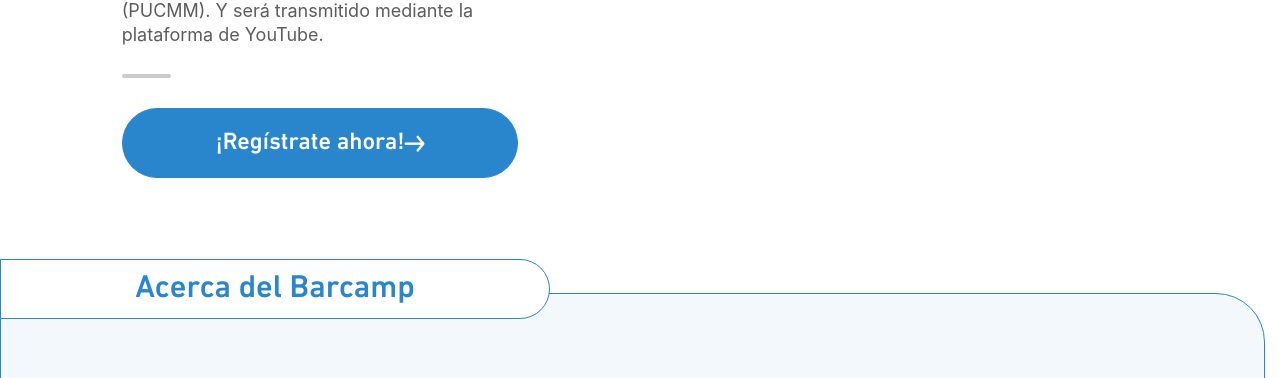
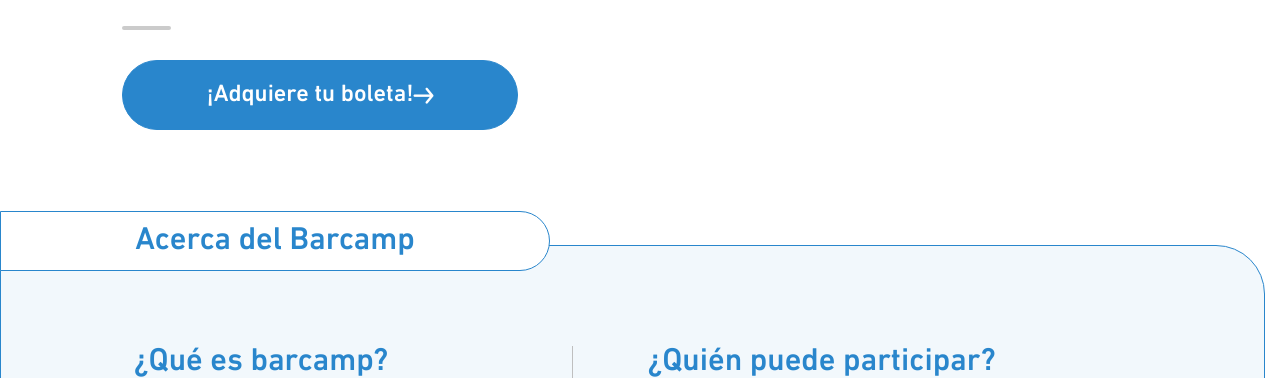
Before and after one commit to BarcampRD/barcamp2022, a plain HTML site: page index.html in a window 1280 px wide. Shown: the part 818-1196 px from the top of the page. Drawn offline with Linux system fonts and the light colour scheme; files whose address does not match are found by name.

Commit message:
updated regístrate

```diff
--- a/index.html
+++ b/index.html
@@ -53,9 +53,9 @@
                                 <img src="img/newestBarcampLogo2022.png">
                                 <div class="informationDetails">
                                     <p class="date"><span>19 de Noviembre de 2022</span></p>
-                                    <p>Evento que ocurrirá en la Pontificia Universidad Católica Madre y Maestra (PUCMM). Y será transmitido mediante la plataforma de YouTube.</p>
+                                    <p>Edificio Padre Arroyo, Pontificia Universidad Católica Madre y Maestra campus Santiago.</p>
                                 </div>
-                                <a href="https://www.crowdcast.io/e/barcamp-rd-2021/register" class="btn btn-primary text-center justify-content-center" role="button">¡Regístrate ahora!<span class="icon-arrow-right float-right" target="_blank"></span></a>
+                                <a href="https://www.crowdcast.io/e/barcamp-rd-2021/register" class="btn btn-primary text-center justify-content-center" role="button">¡Adquiere tu boleta!<span class="icon-arrow-right float-right" target="_blank"></span></a>
                             </div>
                         </div>
                     </div>
```
